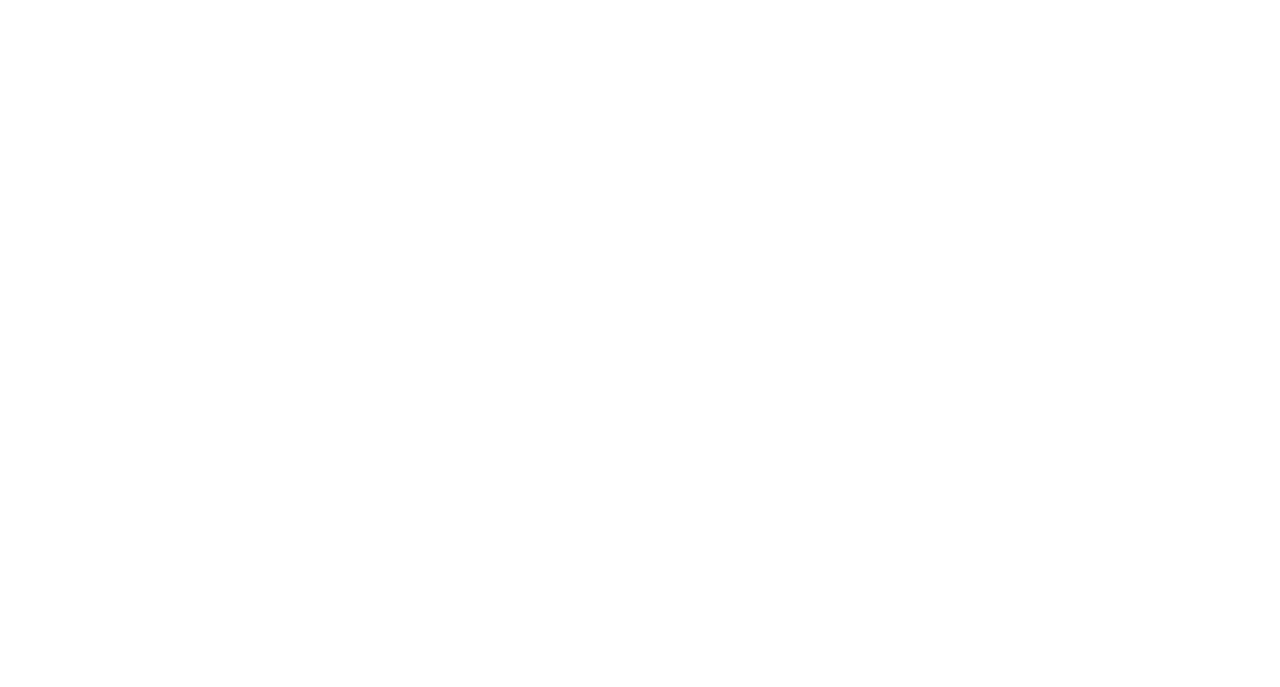
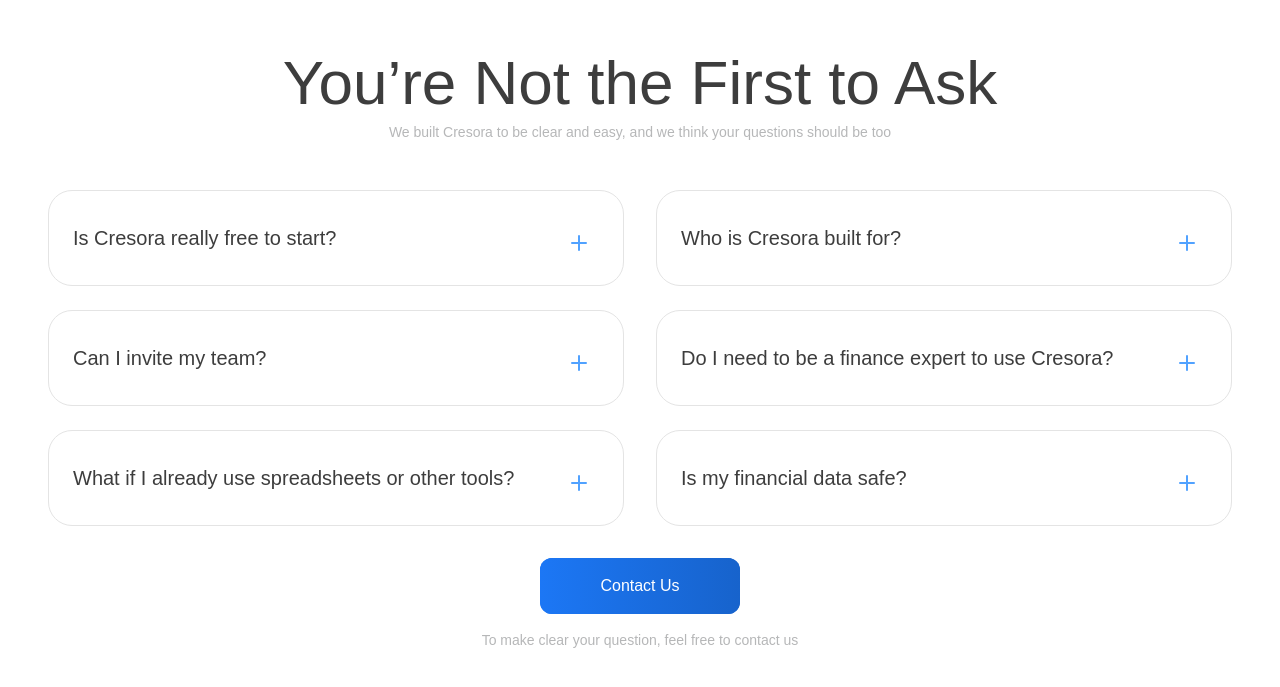
Before and after one commit to Hckerson/cresora, a Next.js app: page / in a window 1280 px wide. Shown: the part 5596-6283 px from the top of the page. Before the commit the page ends 5785 px from the top, so only its background shows below. Built offline with nearby package versions, Linux system fonts and the light colour scheme.

Commit message:
chore: start footer component

```diff
--- a/app/lib/placeholder-data.ts
+++ b/app/lib/placeholder-data.ts
@@ -157,12 +157,53 @@ const plans = [
     },
 ];
 
+const faqdata = [
+    {
+        title: "Is Cresora really free to start?",
+        subject:
+            "Yes. You can use Cresora’s core features for free, with no credit card required. When your team or needs grow, you can upgrade anytime.",
+        link: "/",
+    },
+    {
+        title: "Can I invite my team?",
+        subject:
+            "",
+        link: "/",
+    },
+    {
+        title: "What if I already use spreadsheets or other tools?",
+        subject:
+            "",
+        link: "/",
+    },
+    {
+        title: "Who is Cresora built for?",
+        subject:
+            "Cresora is built for founders, operators, and growing teams who want a simpler way to manage business finances, without complex tools.",
+        link: "/",
+    },
+    {
+        title: "Do I need to be a finance expert to use Cresora?",
+        subject:
+            "",
+        link: "/",
+    },
+    {
+        title: "Is my financial data safe?",
+        subject:
+            "",
+        link: "/",
+    },
+];
+
+
 export {
+    plans,
+    faqdata,
     navLinks,
+    features,
     roundedImages,
-    features,
     featureCardData,
     benefitCardData,
     testimonialCardData,
-    plans,
 };
--- a/components/home/FAQ-section.tsx
+++ b/components/home/FAQ-section.tsx
@@ -1,5 +1,107 @@
+"use client";
+import clsx from "clsx";
+import Link from "next/link";
+import Button from "../common/button";
+import Description from "../ui/description";
+import Trigger from "../ui/collapsible-trigger";
+import { faqdata } from "@/app/lib/placeholder-data";
+import {
+    Collapsible,
+    CollapsibleContent,
+    CollapsibleTrigger,
+} from "../ui/collapsible";
+import { useState } from "react";
+
 export default function FAQ() {
-    return <div className="paddy pady">
-
-    </div>;
+    const [openIndex, setOpenIndex] = useState<number | null>(null);
+    return (
+        <div className="paddy pady">
+            <Description
+                title="You’re Not the First to Ask"
+                description="We built Cresora to be clear and easy, and we think your questions should be too"
+            />
+            <div className="box-border flex w-full gap-x-8 pt-12">
+                <div className="bg-background grid h-full w-full gap-y-6">
+                    {faqdata.slice(0, 3).map((feature, idx) => (
+                        <Collapsible
+                            key={idx}
+                            open={openIndex == idx}
+                            onOpenChange={() =>
+                                setOpenIndex(openIndex == idx ? null : idx)
+                            }
+                            className={clsx(
+                                "group relative min-h-[94px] rounded-3xl border border-b border-[#E4E4E4]",
+                            )}
+                        >
+                            <div className="inset-0 flex flex-col px-6 py-8 group-[data-state='open']:space-y-8">
+                                <p className="max-w-[85%] text-[20px] font-medium">
+                                    {feature.title}
+                                </p>
+                                <CollapsibleContent className="flex max-w-5/6 flex-col space-y-8">
+                                    <p className="text-primary-foreground text-sm">
+                                        {feature.subject}
+                                    </p>
+                                    <Link
+                                        href={feature.link}
+                                        className="bg-background flex h-9 w-30 items-center justify-center rounded-[8px] border border-[#E4E4E4] text-sm font-medium shadow-inner hover:bg-gray-200"
+                                    >
+                                        Learn More
+                                    </Link>
+                                </CollapsibleContent>
+                            </div>
+                            <CollapsibleTrigger className="absolute top-8 right-6">
+                                <Trigger isOpen={openIndex} idx={idx} />
+                                <span className="sr-only">Toggle</span>
+                            </CollapsibleTrigger>
+                        </Collapsible>
+                    ))}
+                </div>
+                <div className="bg-background grid h-full w-full gap-y-6">
+                    {faqdata.slice(3, 6).map((feature, idx) => (
+                        <Collapsible
+                            key={idx + 3}
+                            open={openIndex == idx + 3}
+                            onOpenChange={() =>
+                                setOpenIndex(
+                                    openIndex == idx + 3 ? null : idx + 3,
+                                )
+                            }
+                            className={clsx(
+                                "group relative min-h-[94px] rounded-3xl border border-b border-[#E4E4E4]",
+                            )}
+                        >
+                            <div className="inset-0 flex flex-col px-6 py-8 group-[data-state='open']:space-y-8">
+                                <p className="text-[20px] font-medium">
+                                    {feature.title}
+                                </p>
+                                <CollapsibleContent className="flex max-w-5/6 flex-col space-y-8">
+                                    <p className="text-primary-foreground text-sm">
+                                        {feature.subject}
+                                    </p>
+                                    <Link
+                                        href={feature.link}
+                                        className="bg-background flex h-9 w-30 items-center justify-center rounded-[8px] border border-[#E4E4E4] text-sm font-medium shadow-inner"
+                                    >
+                                        Learn More
+                                    </Link>
+                                </CollapsibleContent>
+                            </div>
+                            <CollapsibleTrigger className="absolute top-8 right-6">
+                                <Trigger isOpen={openIndex} idx={idx} />
+                                <span className="sr-only">Toggle</span>
+                            </CollapsibleTrigger>
+                        </Collapsible>
+                    ))}
+                </div>
+            </div>
+            <div className="flex flex-col items-center justify-center gap-y-4 pt-8">
+                <Button size="lg" style="hover:bg-blue-600">
+                    Contact Us
+                </Button>
+                <p className="text-primary-foreground text-[14px]">
+                    To make clear your question, feel free to contact us
+                </p>
+            </div>
+        </div>
+    );
 }
--- a/components/home/pricing.tsx
+++ b/components/home/pricing.tsx
@@ -1,7 +1,7 @@
 "use client";
 import { useState } from "react";
 import Description from "../ui/description";
-import PricingPlanCard from "../ui/pricing-plan";
+import PricingPlanCard from "../ui/pricing-card";
 import { plans } from "@/app/lib/placeholder-data";
 
 export default function Pricing() {
```
Also changed, not shown: components/ui/pricing-card.tsx (renamed from components/ui/pricing-plan.tsx).
